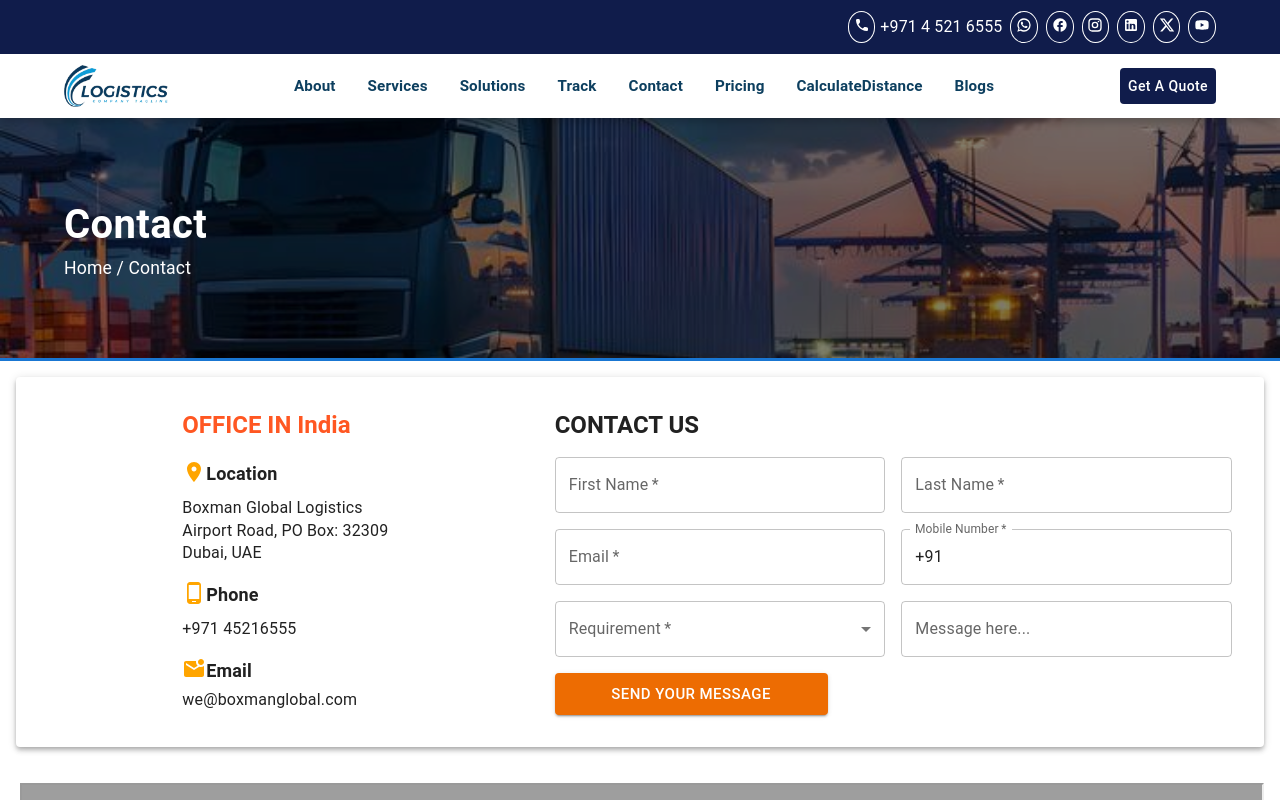
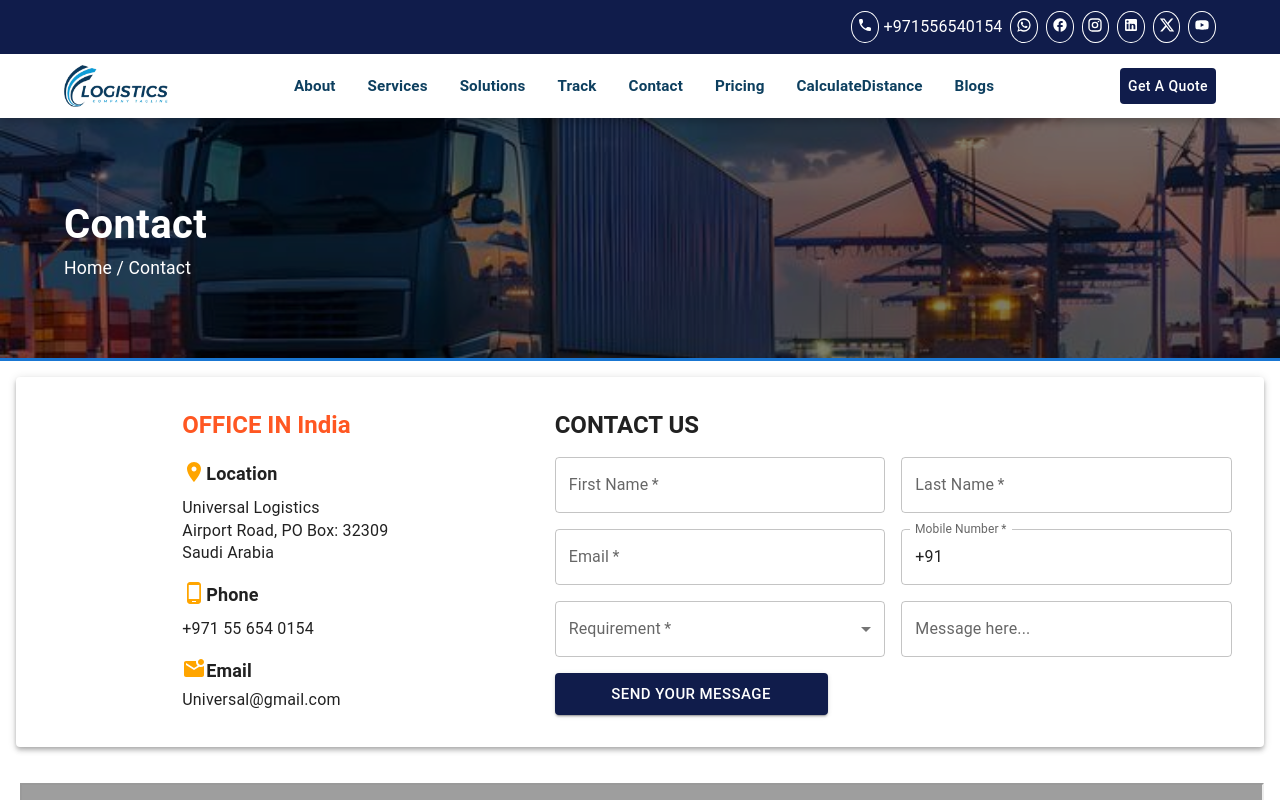
Before and after one commit to deepakumar2023/UniversalAllianceExpress, a React (Create React App) app: page /contact in a window 1280 px wide. Shown: the top 800 px of the page. Built offline with nearby package versions, Linux system fonts and the light colour scheme; grey boxes are pictures that could not be loaded.

Commit message:
change Location and color

```diff
--- a/src/components/GetAQuote.jsx
+++ b/src/components/GetAQuote.jsx
@@ -4,7 +4,7 @@ function GetAQuote() {
     return (
         <Container sx={{ mb: "4rem", display: "flex", flexDirection: "column", alignItems: "center", gap: "1rem" }}>
             <Typography textAlign={"center"} fontSize={"1.2rem"}>Choose Universal Arabian Express and experience the difference that expertise, technology, and personalized service can make in optimizing your logistics and supply chain management.</Typography>
-            <Button variant='outlined' color='#0d3f5f'>Get A Quote</Button>
+            <Button variant='outlined'  sx={{background :"#101c4b", color:"white"}}>Get A Quote</Button>
         </Container>
     )
 }
--- a/src/components/ourVerticals/OurVerticals.jsx
+++ b/src/components/ourVerticals/OurVerticals.jsx
@@ -27,7 +27,7 @@ function OurVerticals() {
                                     }}
                                 >{data.icon}</Typography> */}
                                 <Box>
-                                    <Typography sx={{ fontWeight: "700", fontSize: "1.5rem", mb: ".7rem", color: "#0d3f5f",display:'flex',gap:"5px" ,}} > <Typography component={'span'}  sx={{
+                                    <Typography sx={{ fontWeight: "700", fontSize: "1.5rem", mb: ".7rem", color: "#0d3f5f",display:'flex',gap:"10px" ,}} > <Typography component={'span'}  sx={{
                                         bgcolor: "white",
                                         height: "40px",
                                         color:'#1976d2',
--- a/src/layouts/HeaderContact.jsx
+++ b/src/layouts/HeaderContact.jsx
@@ -11,12 +11,12 @@ const contactData = [
   {
     type: "phone",
     icon: <PhoneRoundedIcon sx={{ fontSize: "1rem" }} />,
-    link: "tel:+1234567890",
+    link: "tel:+971556540154",
   },
   {
     type: "whatsapp",
     icon: <WhatsAppIcon sx={{ fontSize: "1rem" }} />,
-    link: "https://wa.me/1234567890?text=Hello%20there!",
+    link: "https://wa.me/+971556540154?text=Hello%20User!",
   },
   {
     type: "facebook",
@@ -80,13 +80,13 @@ function HeaderContact() {
                   href={contact.link}
                   target="_blank"
                   rel="noopener noreferrer"
-                  style={{color:'white'}}
+                  style={{ color: "white" }}
                 >
                   {contact.icon}
                 </a>
               </Stack>
               <Typography sx={{ display: i !== 0 && "none", color: "white" }}>
-                +971 4 521 6555
+              +971556540154
               </Typography>
             </Stack>
           ))}
--- a/src/pages/Contact.jsx
+++ b/src/pages/Contact.jsx
@@ -29,9 +29,9 @@ function Contact() {
                   <strong style={{fontSize:"18px"}}>Location</strong>
                 </Typography>
                 <Typography variant="body2" gutterBottom sx={{fontSize:"16px"}}>
-                  Boxman Global Logistics <br />
+                  Universal Logistics <br />
                   Airport Road, PO Box: 32309 <br />
-                  Dubai, UAE
+                  Saudi Arabia
                 </Typography>
 
                 <Typography variant="body1" gutterBottom sx={{ mt: 2,display:"flex" }}>
@@ -39,14 +39,14 @@ function Contact() {
                   <strong style={{fontSize:"18px"}}>Phone</strong>
                 </Typography>
                 <Typography variant="body2" gutterBottom sx={{fontSize:"16px"}}>
-                  +971 45216555
+                +971 55 654 0154
                 </Typography>
 
                 <Typography variant="body1" gutterBottom sx={{ mt: 2,display:"flex"}}>
                    <span style={{display:'flex',color:'orange'}}><MarkEmailUnreadIcon/></span>
                   <strong style={{fontSize:"18px"}}>Email</strong>
                 </Typography>
-                <Typography variant="body2" sx={{fontSize:"16px"}}>we@boxmanglobal.com</Typography>
+                <Typography variant="body2" sx={{fontSize:"16px"}}>Universal@gmail.com</Typography>
               </Box>
             </Grid>
 
@@ -125,6 +125,7 @@ function Contact() {
                     variant="contained"
                     color="warning"
                     size="large"
+                    sx={{background:"#101c4b"}}
                   >
                     Send Your Message
                   </Button>
```
